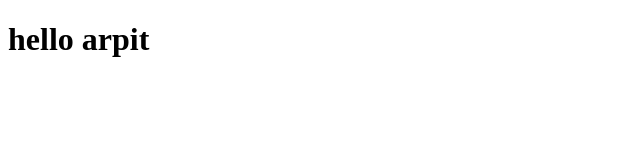
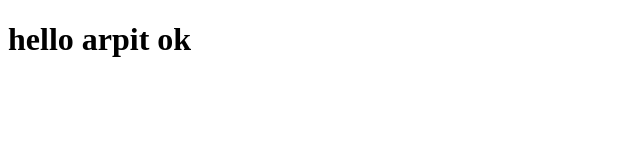
Before and after one commit to 99arpit/jobportal, a plain HTML site: page index.html in a window 1280 px wide. Shown: the full height of the page, 0-640 px from the left. Drawn offline with Linux system fonts and the light colour scheme.

Commit message:
2 cummit

```diff
--- a/index.html
+++ b/index.html
@@ -8,7 +8,7 @@
 </head>
 
 <body>
-    <h1>hello arpit
+    <h1>hello arpit ok
 
     </h1>
 </body>
```
